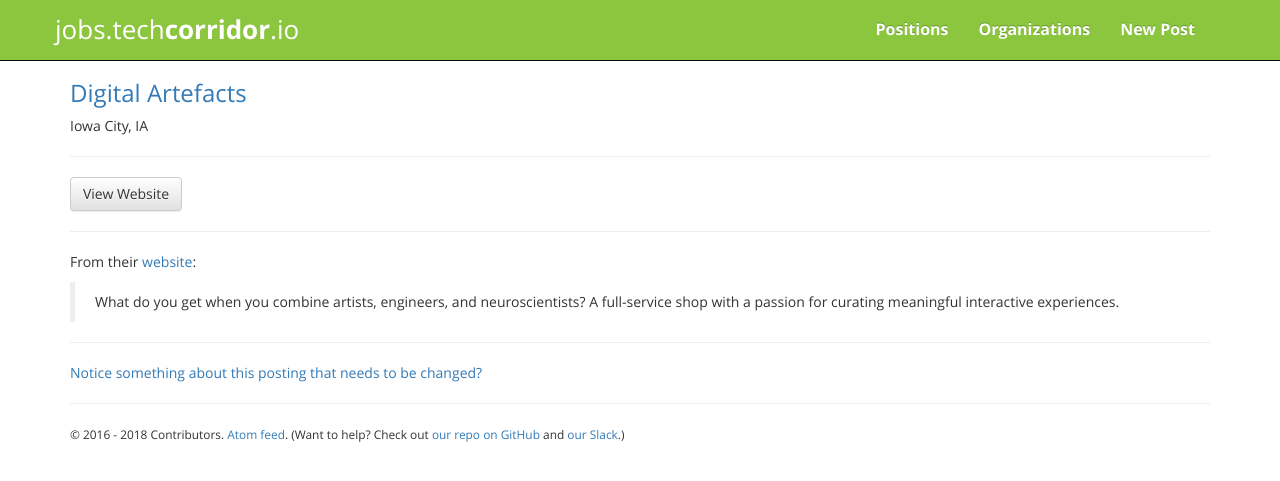
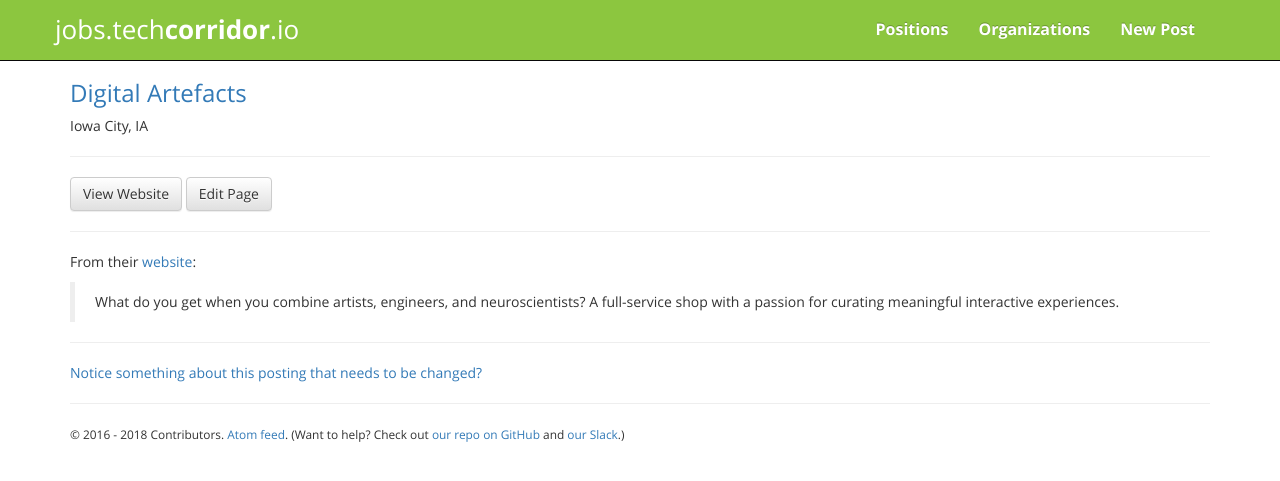
Before and after one commit to techcorridorio/jobs.techcorridor.io, a Jekyll site: the page built from _organizations/digitalartefacts.md, in a window 1280 px wide. Shown: the top 481 px of the page. Built offline with Jekyll 4.4.1, drawn with Linux system fonts in a browser that asks for light colours.

Commit message:
Make it easier to add organization stubs

```diff
--- a/_layouts/organization.html
+++ b/_layouts/organization.html
@@ -8,6 +8,13 @@ layout: default
 <hr>
 
 <p>
+  {% if organization.positions_url %}
+    <a href="{{ organization.positions_url }}" target="_blank" class="btn btn-primary">
+      {% assign url_parts = organization.url | split: '/' %}
+      View Positions
+    </a>
+  {% endif %}
+
   {% if organization.website_url %}
     <a href="{{ organization.website_url }}" target="_blank" class="btn btn-default">
       {% assign url_parts = organization.url | split: '/' %}
@@ -15,12 +22,9 @@ layout: default
     </a>
   {% endif %}
 
-  {% if organization.positions_url %}
-    <a href="{{ organization.positions_url }}" target="_blank" class="btn btn-primary">
-      {% assign url_parts = organization.url | split: '/' %}
-      View Positions
-    </a>
-  {% endif %}
+  <a href="{{ site.github_url }}/edit/master/{{ page.path }}" target="_blank" class="btn btn-default">
+    Edit Page
+  </a>
 </p>
 
 <hr>
```
Also changed, not shown: 1 other file.
